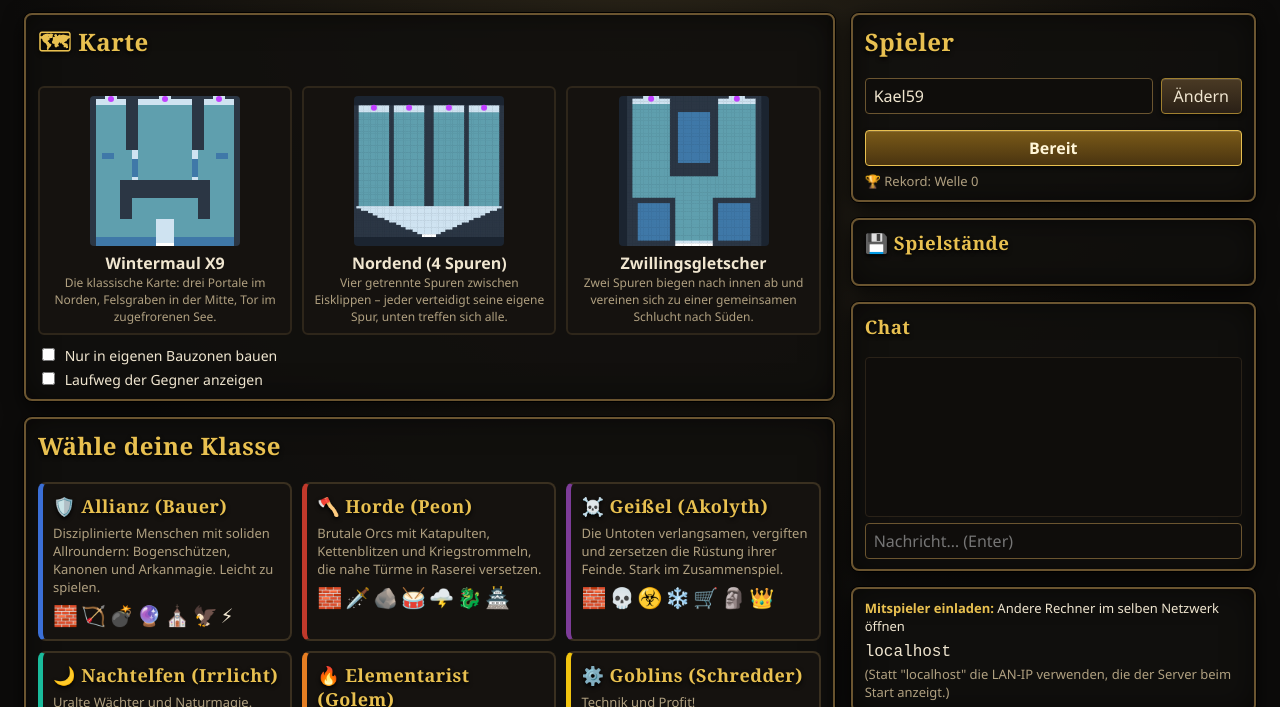
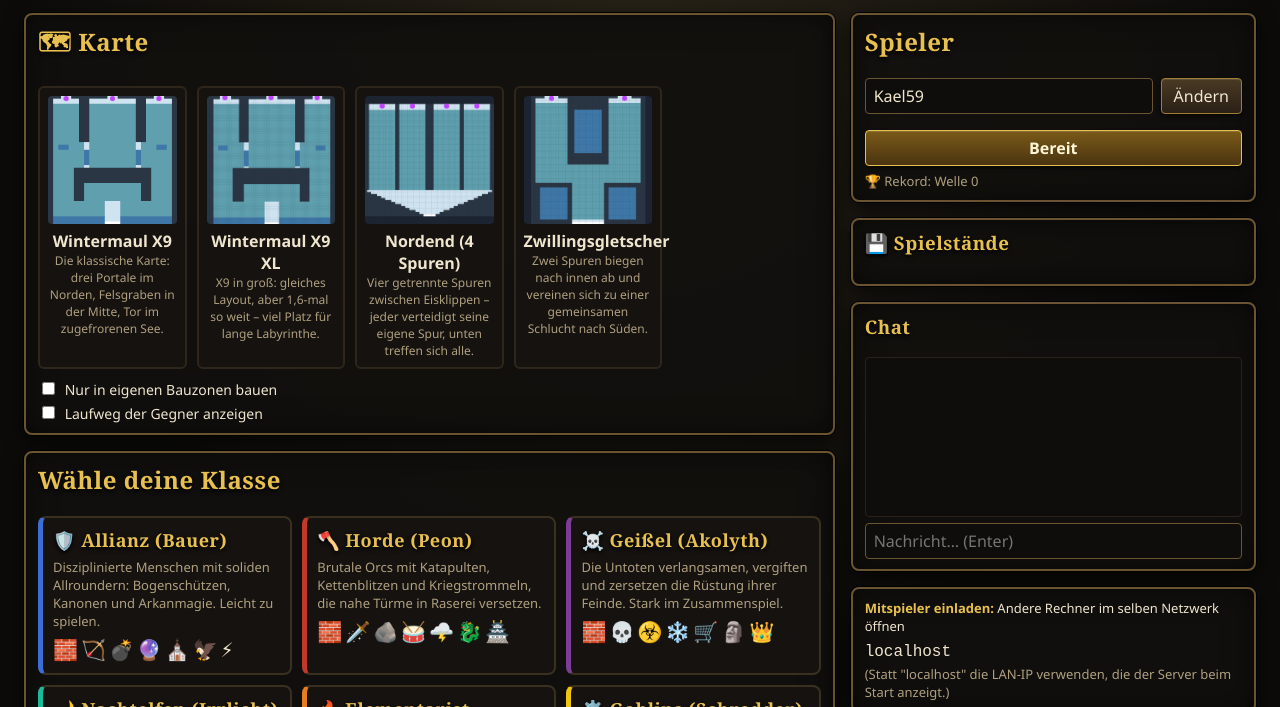
Before and after one commit to paulrennecke/lan-tower-defense, a website built with Vite: page client/index.html in a window 1280 px wide. Shown: the part 93-800 px from the top of the page. Built offline with nearby package versions, Linux system fonts and the light colour scheme; no server answers.

Commit message:
Add Wintermaul X9 XL map (X9 scaled 1.6x); bots place air towers on the flight line
Co-authored-by: Copilot <223556219+Copilot@users.noreply.github.com>

```diff
--- a/client/src/scene/world.ts
+++ b/client/src/scene/world.ts
@@ -409,7 +409,7 @@ export class World {
     window.addEventListener('blur', () => this.keys.clear());
     el.addEventListener('wheel', (e) => {
       e.preventDefault();
-      this.camDist = THREE.MathUtils.clamp(this.camDist * (e.deltaY > 0 ? 1.1 : 0.9), 14, 110);
+      this.camDist = THREE.MathUtils.clamp(this.camDist * (e.deltaY > 0 ? 1.1 : 0.9), 14, Math.max(110, MAP_W * 1.9));
     }, { passive: false });
     el.addEventListener('mousedown', (e) => {
       if (e.button === 1 || e.button === 2) this.dragging = { x: e.clientX, y: e.clientY };
--- a/client/src/style.css
+++ b/client/src/style.css
@@ -156,7 +156,7 @@ table.dmg th { color: var(--gold); background: #1f1a12; }
 .disconnected { position: fixed; top: 0; left: 0; right: 0; background: #a02020; color: #fff; text-align: center; padding: 6px; z-index: 100; font-weight: 600; }
 .ready-list { font-size: 12px; color: var(--muted); }
 
-.map-cards { display: grid; grid-template-columns: repeat(3, 1fr); gap: 10px; }
+.map-cards { display: grid; grid-template-columns: repeat(auto-fill, minmax(140px, 1fr)); gap: 10px; }
 .map-card { background: #15120f; border: 2px solid #2e261a; border-radius: 6px; padding: 8px; text-align: center; }
 .map-card canvas { width: 100%; max-width: 150px; aspect-ratio: 1; display: block; margin: 0 auto 6px; border-radius: 4px; }
 .map-card.clickable { cursor: pointer; }
--- a/shared/maps.ts
+++ b/shared/maps.ts
@@ -125,6 +125,29 @@ function twin(): MapDef {
   };
 }
 
-export const MAPS: MapDef[] = [x9(), nordend(), twin()];
+/** Scales a map up (nearest neighbour on the character grid) – same layout, more room for mazes. */
+function scaled(base: MapDef, f: number, id: string, name: string, desc: string, hpScale: number): MapDef {
+  const w = Math.round(base.w * f), h = Math.round(base.h * f);
+  const grid: string[] = [];
+  for (let y = 0; y < h; y++) {
+    let row = '';
+    for (let x = 0; x < w; x++) row += base.grid[Math.min(base.h - 1, Math.floor(y / f))][Math.min(base.w - 1, Math.floor(x / f))];
+    grid.push(row);
+  }
+  // Only the outermost row of the exit stays the exit; the rows before it become open ice.
+  for (let y = 0; y < h - 1; y++) grid[y] = grid[y].replace(/E/g, '.');
+  return {
+    ...base, id, name, desc, w, h, grid, hpScale,
+    spawns: base.spawns.map((s) => ({ x: s.x * f, y: 0.5 })),
+    botWalls: base.botWalls?.map(([x0, y0, x1, y1]) => [Math.floor(x0 * f), Math.floor(y0 * f), Math.floor((x1 + 1) * f) - 1, Math.floor(y0 * f) + Math.round((y1 - y0) * f)]),
+  };
+}
+
+export const MAPS: MapDef[] = [
+  x9(),
+  scaled(x9(), 1.6, 'x9xl', 'Wintermaul X9 XL', 'X9 in groß: gleiches Layout, aber 1,6-mal so weit – viel Platz für lange Labyrinthe.', 0.75),
+  nordend(),
+  twin(),
+];
 export const MAP_BY_ID: Record<string, MapDef> = Object.fromEntries(MAPS.map((m) => [m.id, m]));
 export const DEFAULT_MAP = 'x9';
```
Also changed, not shown: tools/botai.ts (+12 -2 lines), README.md.
